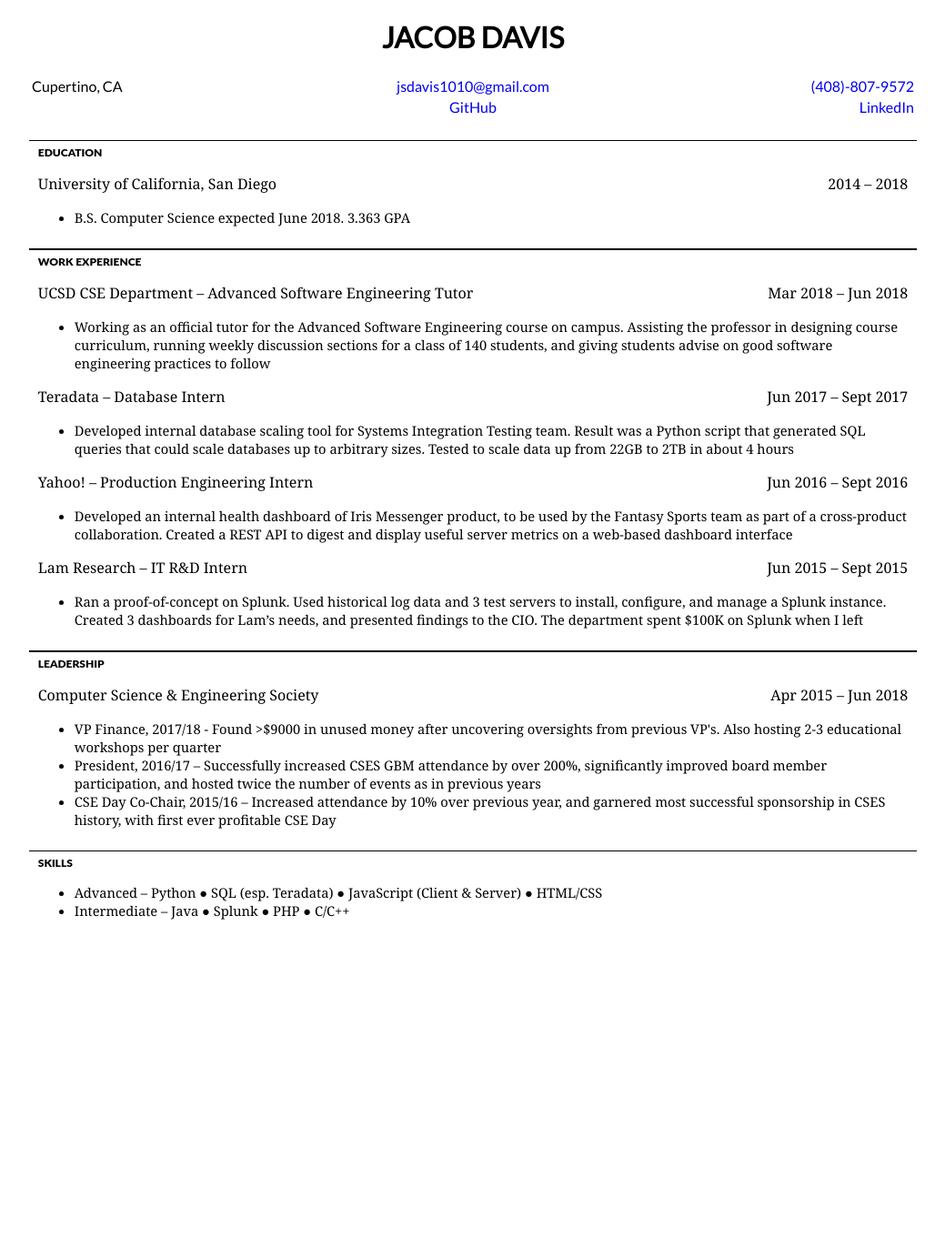
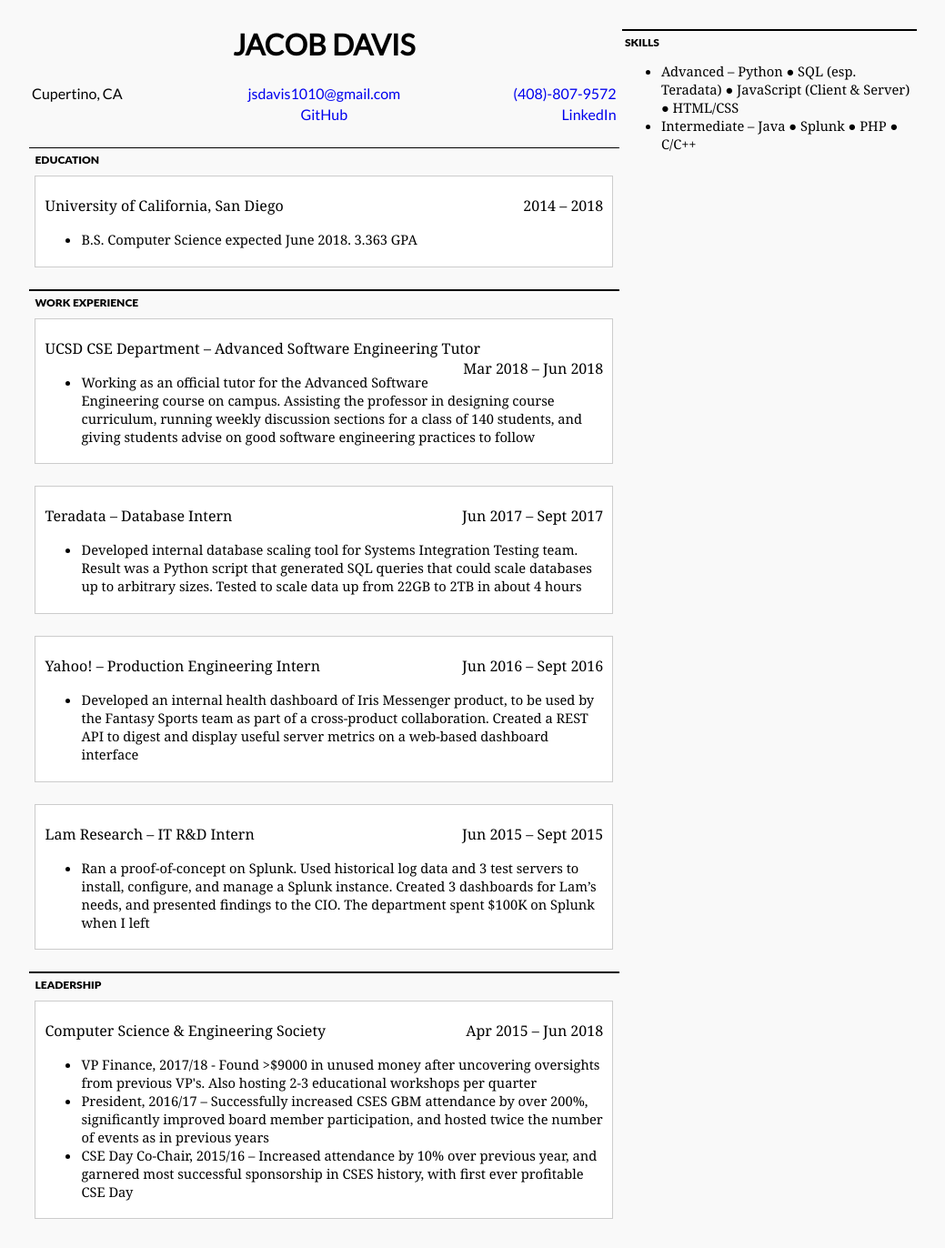
Before and after one commit to jsdavis/jsdavis.github.io, a Jekyll site: the page built from index.md, in a window 1280 px wide. Shown: the whole page at 91% size, without its empty margins (120-1159 px from the left). Built offline with Jekyll 4.4.1, drawn with Linux system fonts in a browser that asks for light colours; before the commit the page ends 1025 px from its top, so only the background shows below that.

Commit message:
Slowly updating the design

```diff
--- a/_layouts/resume.html
+++ b/_layouts/resume.html
@@ -68,7 +68,9 @@
       </article>
       {% endfor %}
     </section>
+  </main>
 
+  <aside>
     <hr />
     <section id='skills'>
       <h2>SKILLS</h2>
@@ -77,6 +79,6 @@
         <li>Intermediate – Java ● Splunk ● PHP ● C/C++</li>
       </ul>
     </section>
-  </main>
+  </aside>
 </body>
 </html>
--- a/assets/css/main.sass
+++ b/assets/css/main.sass
@@ -13,6 +13,23 @@ html
 body
     font-size: 1em
     font-family: $serif
+    display: grid
+    grid: "main sidebar" / 2fr 1fr
+    grid-gap: 3px
+    justify-content: center
+    background-color: #f9f9f9
+
+main
+    grid-column: main / main
+
+aside
+    grid-column: sidebar / sidebar
+
+article
+    border: 1px solid rgba(0,0,0,0.2)
+    background-color: #fff
+    padding: 5px 10px
+    margin-bottom: 1.5em
 
 section
     margin-left: auto
```
